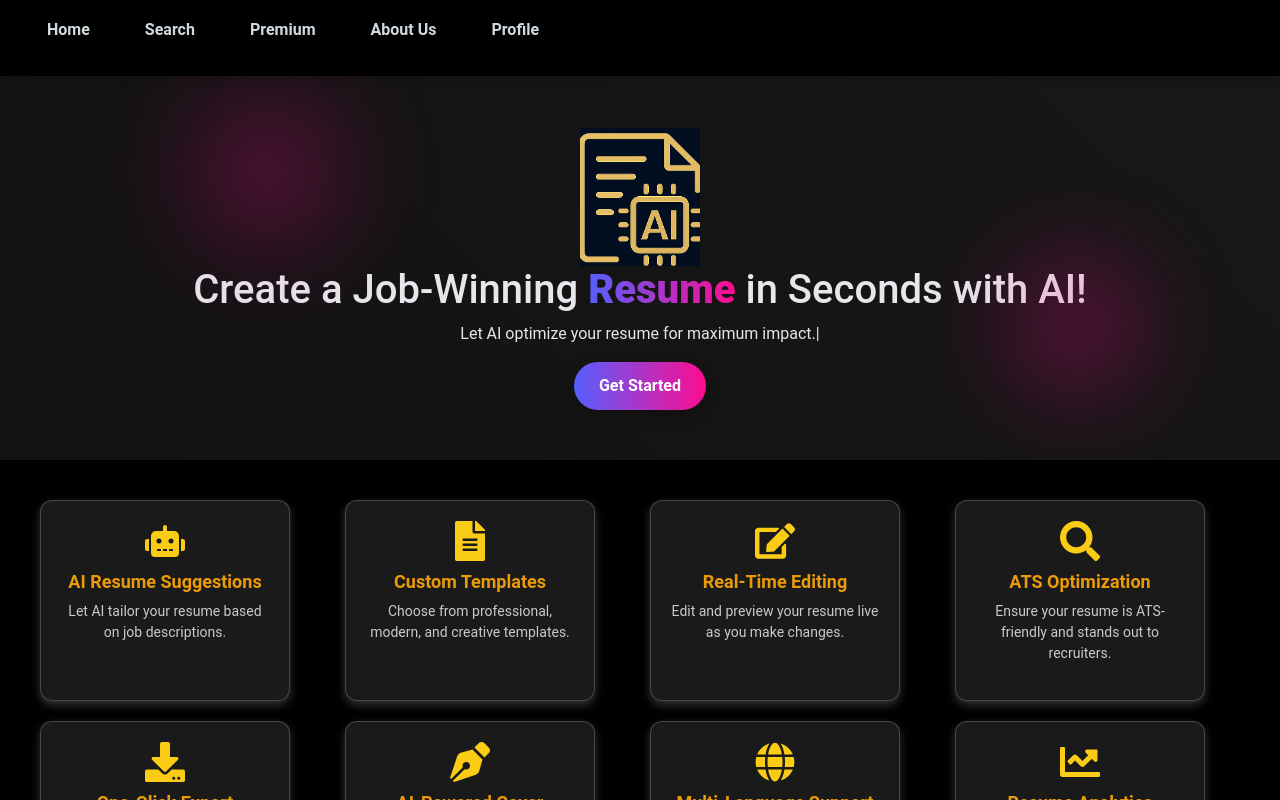
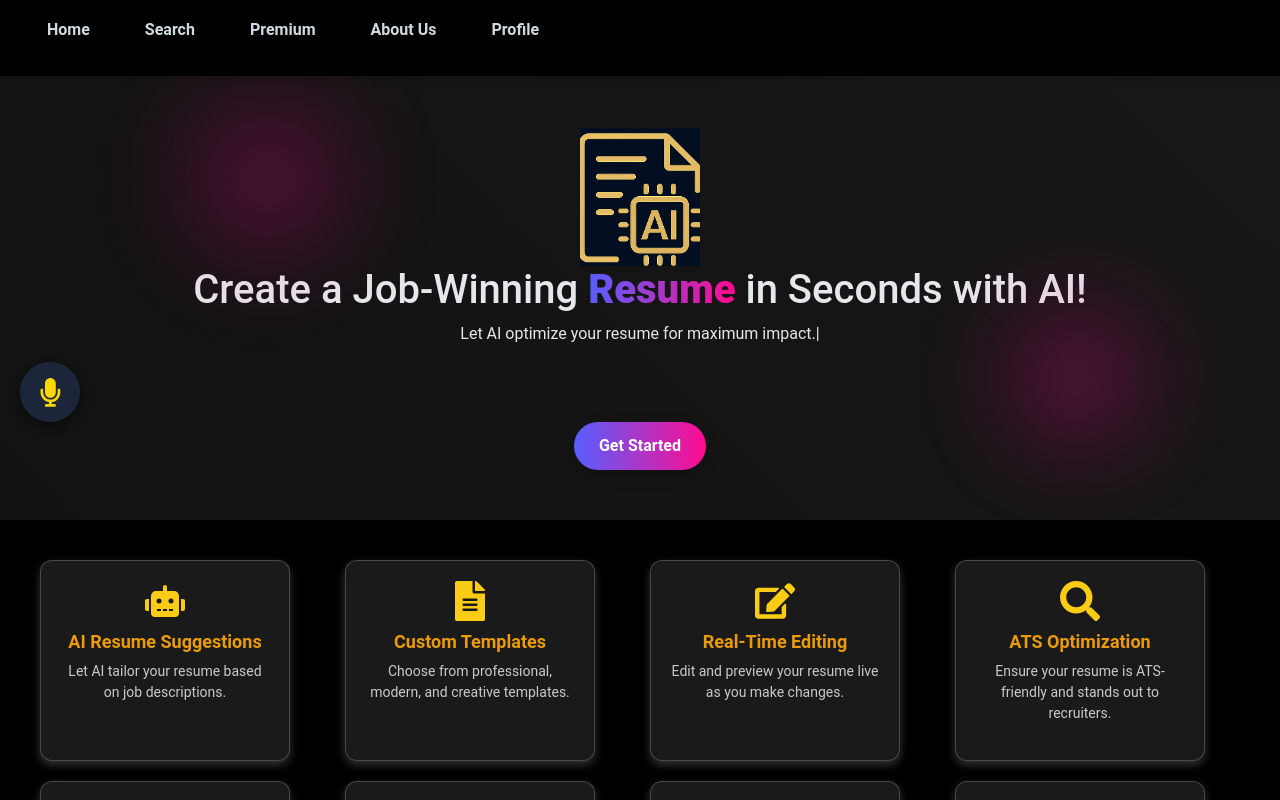
Before and after one commit to kalviumcommunity/S84_Aryaman_Capstone_ResumeAI, a React (Vite) app in the folder client/: page / in a window 1280 px wide. Shown: the top 800 px of the page. Built offline with nearby package versions, Linux system fonts and the light colour scheme.

Commit message:
Component Creation

```diff
--- a/client/src/Pages/MainPage.jsx
+++ b/client/src/Pages/MainPage.jsx
@@ -1,6 +1,8 @@
 import React, { useEffect, useState } from "react";
 import "./MainPage.css";
 import logo from "../assets/resumeai-logo.png"
+import MicButton from "../components/MicButton";
+
 import { FaRobot, FaFileAlt, FaEdit, FaSearch, FaDownload, FaPenNib, FaGlobe, FaChartLine } from "react-icons/fa";
 
 function MainPage({ onGetStarted, onShowAbout, onShowPremium, onShowSearch}) {
@@ -61,6 +63,7 @@ function MainPage({ onGetStarted, onShowAbout, onShowPremium, onShowSearch}) {
         </h1>
 
         <TypingEffect />
+          <MicButton />
 
         <button className="cta-button" onClick={onGetStarted}>
           Get Started
--- /dev/null
+++ b/client/src/components/MicButton.css
@@ -0,0 +1,32 @@
+.mic-btn {
+  background: #1b263b;
+  color: #ffd700;
+  border: none;
+  border-radius: 50%;
+  width: 60px;
+  height: 60px;
+  font-size: 1.8rem;
+  cursor: pointer;
+  display: flex;
+  align-items: center;
+  justify-content: center;
+  transition: all 0.3s ease;
+  box-shadow: 0 4px 10px rgba(0,0,0,0.4);
+}
+
+.mic-btn:hover {
+  transform: scale(1.1);
+  background: #0d1b2a;
+}
+
+.mic-btn.active {
+  background: #e63946;
+  color: #fff;
+  animation: pulse 1s infinite;
+}
+
+@keyframes pulse {
+  0% { box-shadow: 0 0 10px rgba(230,57,70,0.7); }
+  50% { box-shadow: 0 0 25px rgba(230,57,70,1); }
+  100% { box-shadow: 0 0 10px rgba(230,57,70,0.7); }
+}
--- /dev/null
+++ b/client/src/components/MicButton.jsx
@@ -0,0 +1,25 @@
+import React, { useState } from "react";
+import { FaMicrophone, FaStop } from "react-icons/fa";
+import "./MicButton.css";
+
+const MicButton = () => {
+  const [listening, setListening] = useState(false);
+
+  const toggleMic = () => {
+    setListening(!listening);
+    if (!listening) {
+      console.log("🎤 Mic started...");
+      // here you can later add SpeechRecognition API
+    } else {
+      console.log("🛑 Mic stopped.");
+    }
+  };
+
+  return (
+    <button className={`mic-btn ${listening ? "active" : ""}`} onClick={toggleMic}>
+      {listening ? <FaStop /> : <FaMicrophone />}
+    </button>
+  );
+};
+
+export default MicButton;
```
